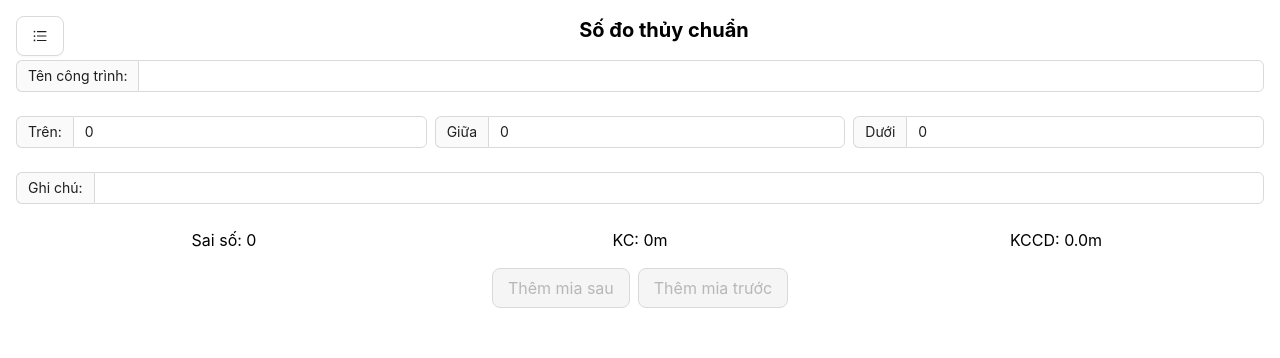
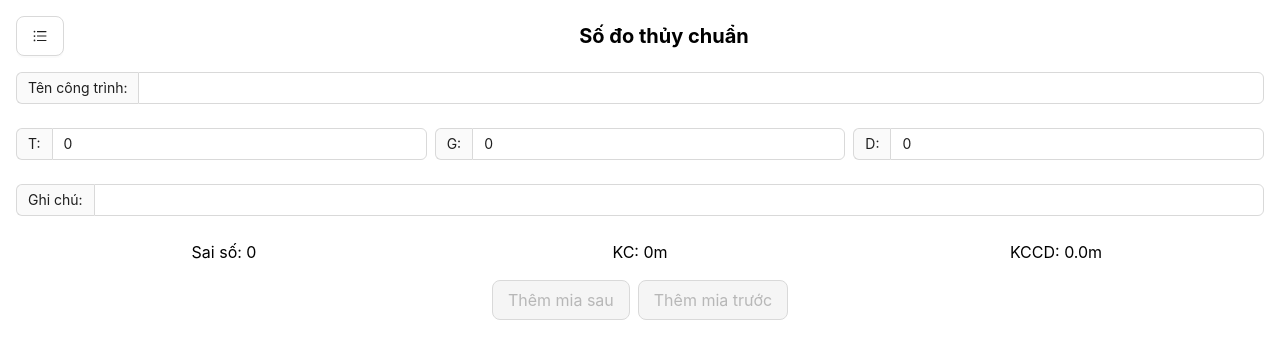
Before and after one commit to baonguyentuan/drainage-system-managerment, a React (Create React App) app: page /book in a window 1280 px wide. Both pictures are taken after a click on the button "Tạo sổ đo mới". Shown: the top 358 px of the page. Built offline with nearby package versions, Linux system fonts and the light colour scheme.

Commit message:
update ui

```diff
--- a/src/components/Book/BookElevation.tsx
+++ b/src/components/Book/BookElevation.tsx
@@ -5,8 +5,6 @@ import {
   Form,
   Input,
   InputNumber,
-  Radio,
-  RadioChangeEvent,
   Row,
   Space,
 } from "antd";
@@ -204,7 +202,7 @@ function BookElevation({}: Props) {
             </Button>
           </div>
         </Drawer>
-        <div className="flex">
+        <div className="flex items-center mb-4">
           <Button
             size="large"
             onClick={() => {
@@ -213,7 +211,7 @@ function BookElevation({}: Props) {
           >
             <BarsOutlined />
           </Button>
-          <h1 className="flex-1 text-center text-xl font-bold mb-4">
+          <h1 className="flex-1 text-center text-xl font-bold ">
             Số đo thủy chuẩn
           </h1>
         </div>
@@ -236,7 +234,7 @@ function BookElevation({}: Props) {
               <Form.Item>
                 <InputNumber
                   className="w-full"
-                  addonBefore="Trên: "
+                  addonBefore="T: "
                   name="upNumber"
                   value={formik.values.upNumber.toString()}
                   onChange={(value) => {
@@ -253,7 +251,7 @@ function BookElevation({}: Props) {
               <Form.Item>
                 <InputNumber
                   className="w-full"
-                  addonBefore="Giữa"
+                  addonBefore="G:"
                   name="centerNumber"
                   value={formik.values.centerNumber}
                   onChange={(value) => {
@@ -270,7 +268,7 @@ function BookElevation({}: Props) {
               <Form.Item>
                 <InputNumber
                   className="w-full"
-                  addonBefore="Dưới"
+                  addonBefore="D:"
                   name="downNumber"
                   value={formik.values.downNumber}
                   onChange={(value) => {
@@ -330,7 +328,12 @@ function BookElevation({}: Props) {
           <Space>
             <Button
               size="large"
-              disabled={formik.values.centerNumber !== 0 ? false : true}
+              disabled={
+                formik.values.centerNumber !== 0 &&
+                formik.values.note.trim() !== ""
+                  ? false
+                  : true
+              }
               onClick={async () => {
                 if (formik.values.centerNumber !== 0) {
                   let orientationCurrent: OrientationStatsModel = {
@@ -358,7 +361,8 @@ function BookElevation({}: Props) {
             <Button
               size="large"
               disabled={
-                lstBookItem[lstBookItem.length - 1]?.stationStat.length > 1
+                formik.values.centerNumber !== 0 &&
+                formik.values.note.trim() !== ""
                   ? false
                   : true
               }
--- a/src/components/Book/OrientationElevation.tsx
+++ b/src/components/Book/OrientationElevation.tsx
@@ -5,7 +5,6 @@ import {
   VerticalAlignTopOutlined,
   EditOutlined,
   DeleteOutlined,
-  MoreOutlined,
   CheckOutlined,
 } from "@ant-design/icons";
 import { useDispatch, useSelector } from "react-redux";
@@ -111,7 +110,7 @@ const OrientationElevation = (props: Props) => {
         }
         trigger="click"
       >
-        <p className=" text-left ">{orientation.note}</p>
+        <p className=" text-left py-1">{orientation.note}</p>
       </Popover>
       {orientation.idOrientation === editId ? (
         <Space.Compact className="col-span-5 my-2">
```
